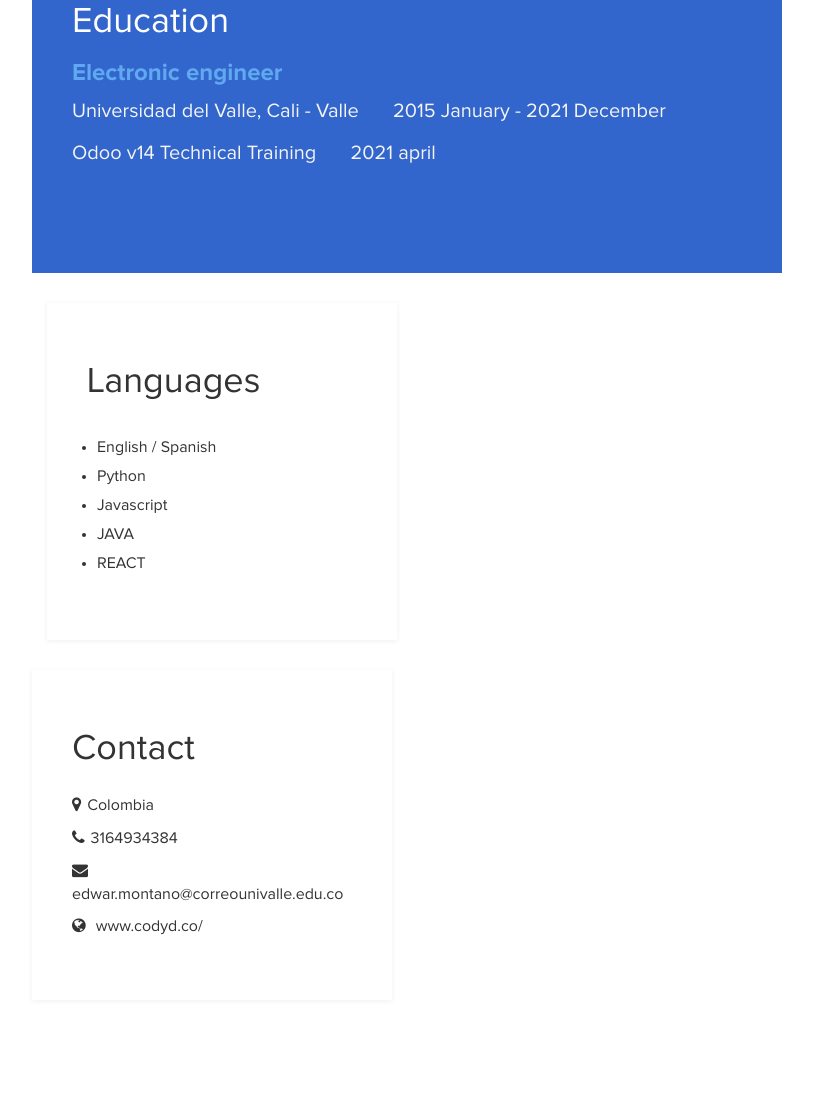
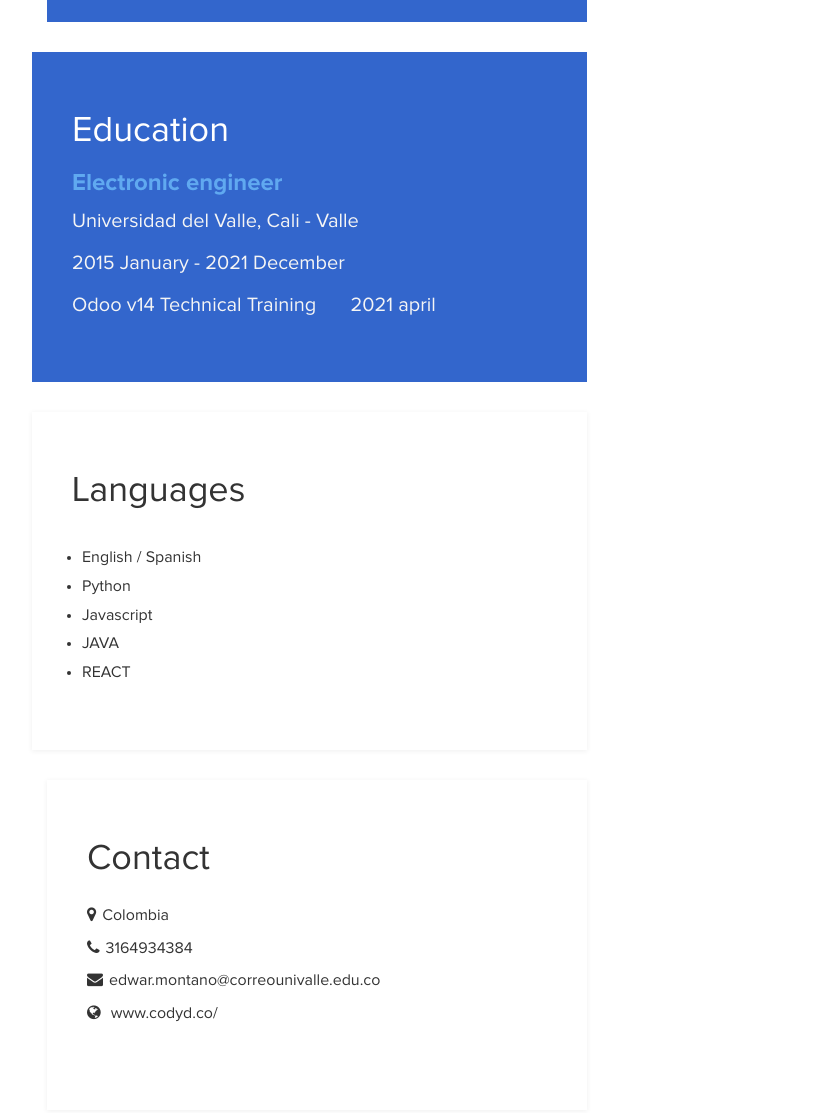
Before and after one commit to EdwarMontano/EdwarMontano.github.io, a plain HTML site: page index.html in a window 1280 px wide. Shown: the part 1889-3002 px from the top of the page, without its empty margins (38-851 px from the left). Drawn offline with Linux system fonts and the light colour scheme.

Commit message:
Update index.html

```diff
--- a/index.html
+++ b/index.html
@@ -78,7 +78,7 @@ integrated of hardware solutions with software development.</p>
 	</div>
 </section>
 <section class="container">
-<div class="col-md-8 col-sm-12">
+<div class="col-md-6 col-sm-12">
 			<div class="experience">
 				<h2 class="white">Experiences</h2>
 					<div class="experience-content">
@@ -99,7 +99,7 @@ integrated of hardware solutions with software development.</p>
 <!-- education and languages -->
 <section class="container">
 	<div class="row">
-		<div class="col-md-8 col-sm-12">
+		<div class="col-md-6 col-sm-12">
 			<div class="education">
 				<h2 class="white">Education</h2>
 					<div class="education-content">
@@ -119,7 +119,8 @@ integrated of hardware solutions with software development.</p>
 </section>
 
 <section class="container">
-		<div class="col-md-4 col-sm-12">
+	<div class="row">
+		<div class="col-md-6 col-sm-12">
 			<div class="languages">
 				<h2>Languages</h2>
 					<ul>
@@ -134,12 +135,9 @@ integrated of hardware solutions with software development.</p>
 			</div>
 		</div>
 	</div>
-</section>
 
-<!-- contact and experience -->
-<section class="container">
-	<div class="row">
-		<div class="col-md-4 col-sm-12">
+
+		<div class="col-md-6 col-sm-12">
 			<div class="contact">
 				<h2>Contact</h2>
 					<p><i class="fa fa-map-marker"></i>Colombia</p>
```
